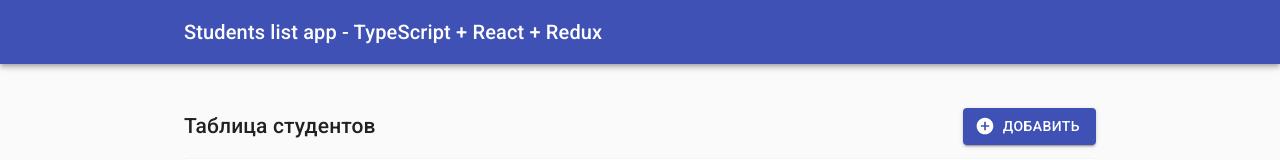
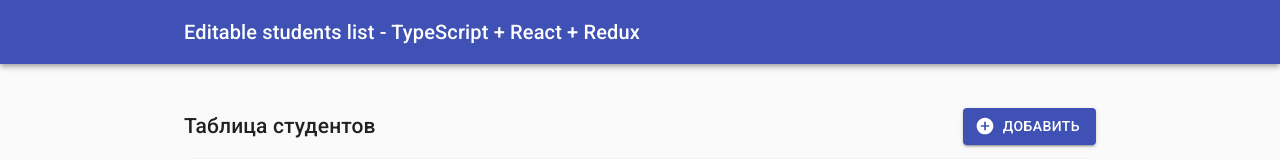
Before and after one commit to hatamsoyunov/editable-students-list, a React (Create React App) app: page / in a window 1280 px wide. Shown: the top 160 px of the page. Built offline with nearby package versions, Linux system fonts and the light colour scheme.

Commit message:
update img & App title

```diff
--- a/src/App.tsx
+++ b/src/App.tsx
@@ -17,7 +17,7 @@ const App: React.FC = () => {
 			<AppBar position="relative">
 				<Container maxWidth="md">
 					<Toolbar disableGutters={true}>
-						<Typography variant="h6">Students list app - TypeScript + React + Redux</Typography>
+						<Typography variant="h6">Editable students list - TypeScript + React + Redux</Typography>
 					</Toolbar>
 				</Container>
 			</AppBar>
```
Also changed, not shown: public/editable-students-list-hattam-ru.png.
